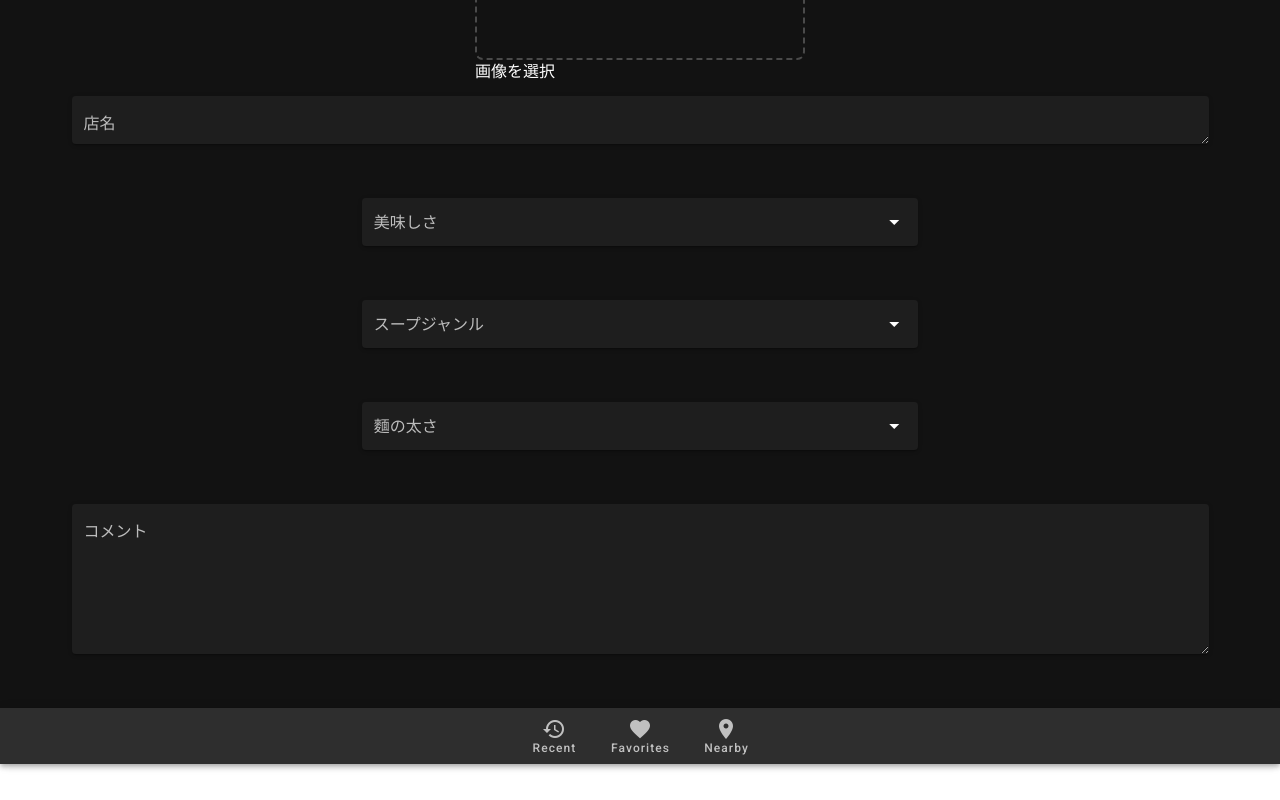
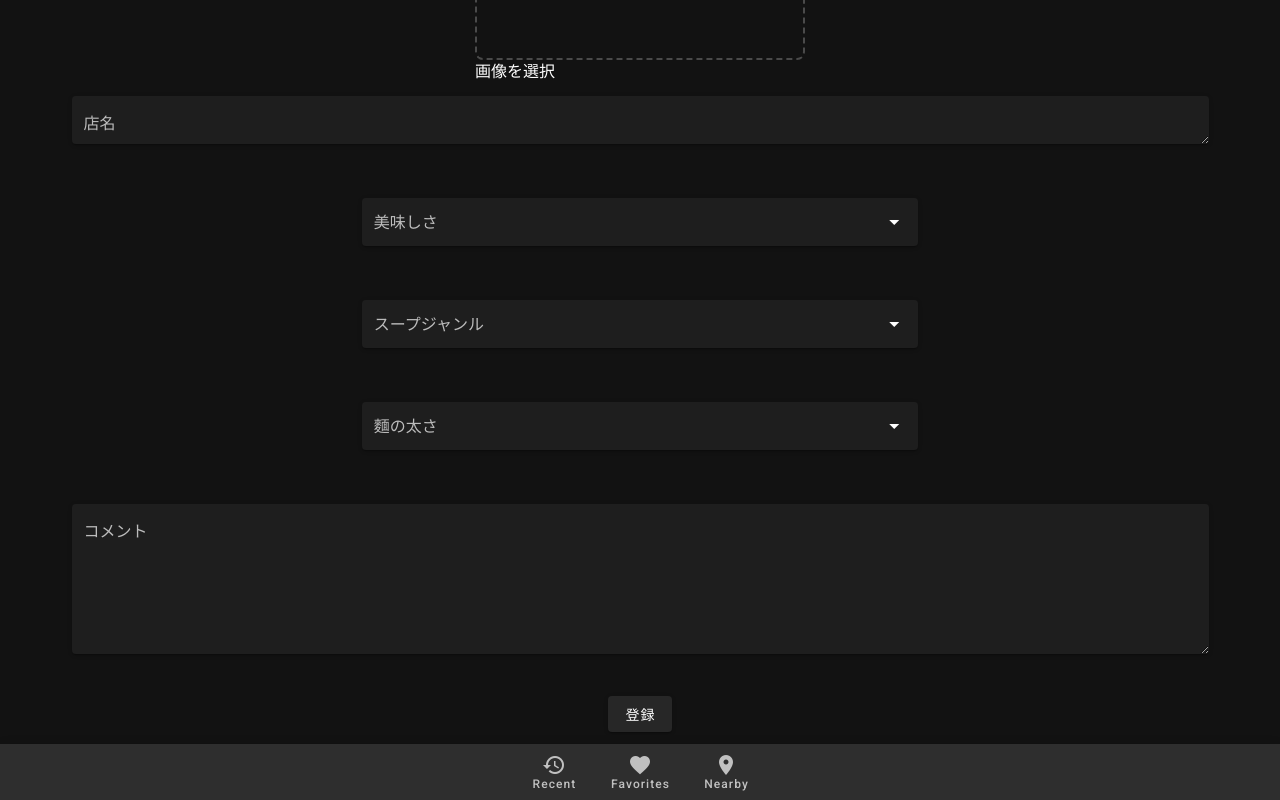
Before and after one commit to Kobayasidaigon/value_ra-men, a Nuxt app: page / in a window 1280 px wide. Shown: the part 313-1113 px from the top of the page. Before the commit the page ends 1077 px from the top, so only its background shows below. Built offline with nearby package versions, Linux system fonts and the light colour scheme.

Commit message:
ボタン追加

```diff
--- a/pages/index.vue
+++ b/pages/index.vue
@@ -24,6 +24,7 @@
     <v-col>
       <v-textarea rows="5" solo name="input-7-4" label="コメント"></v-textarea>
     </v-col>
+    <v-btn>登録</v-btn>
   </v-layout>
 </template>
 
```
